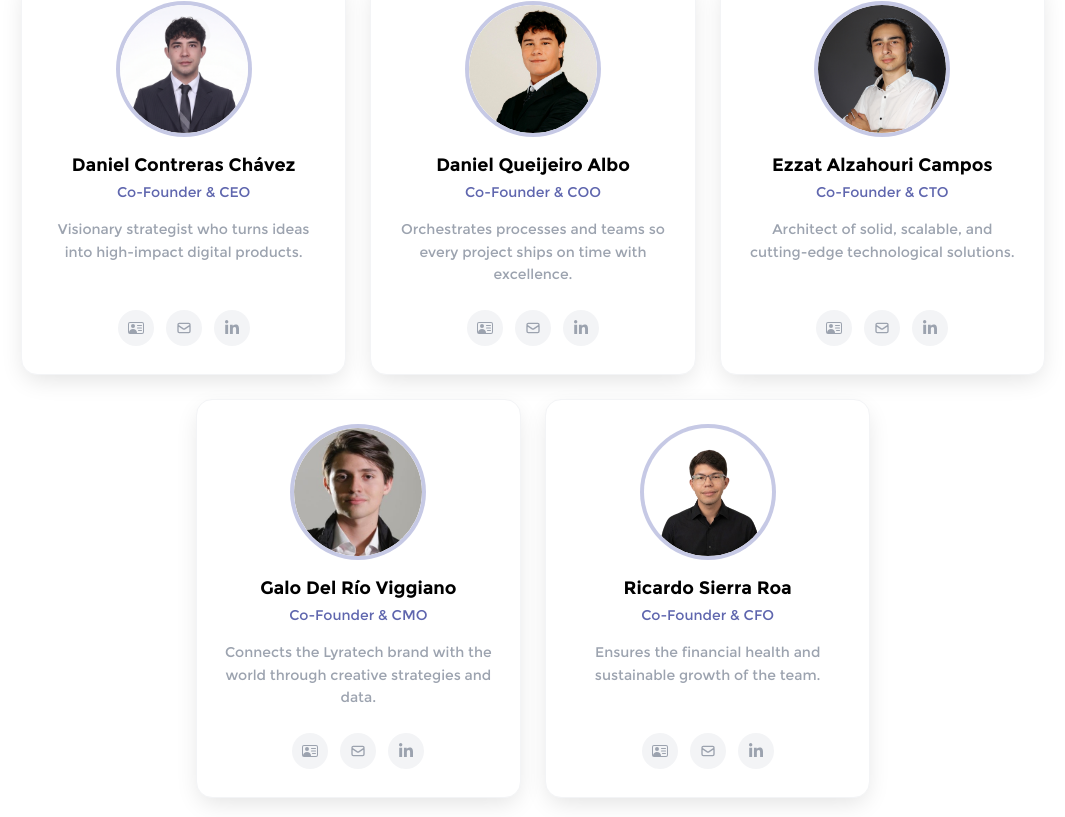
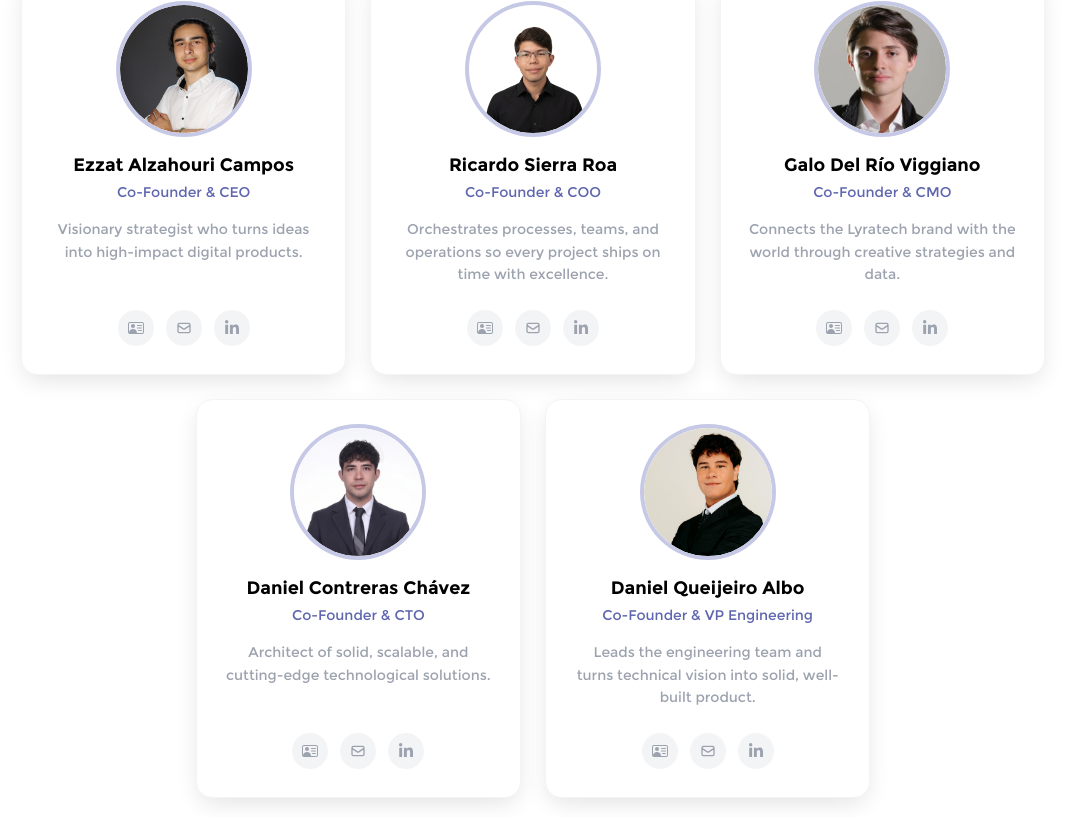
Before and after one commit to lyra-tc/lyratech, a Next.js app in the folder frontend/: page /en/about-us in a window 1280 px wide. Shown: the part 1003-1820 px from the top of the page, without its empty margins (107-1172 px from the left). Built offline with nearby package versions, Linux system fonts and the light colour scheme; no server answers.

Commit message:
feat(team): update co-founder titles, reorder team section and realign bios

```diff
--- a/frontend/src/app/[locale]/daniel-contreras/page.tsx
+++ b/frontend/src/app/[locale]/daniel-contreras/page.tsx
@@ -11,7 +11,7 @@ export default function DanielC() {
             <Profile
                 imageSrc={DaniCImage}
                 name="Daniel Contreras Chávez"
-                position="Co-Founder & CEO"
+                position="Co-Founder & CTO"
             />
             <ButtonLanguage />
             <Contact
--- a/frontend/src/app/[locale]/daniel-queijeiro/page.tsx
+++ b/frontend/src/app/[locale]/daniel-queijeiro/page.tsx
@@ -11,7 +11,7 @@ export default function DanielQ() {
             <Profile
                 imageSrc={DaniQImage}
                 name="Daniel Queijeiro Albo"
-                position="Co-Founder & COO"
+                position="Co-Founder & VP Engineering"
             />
             <ButtonLanguage />
             <Contact
--- a/frontend/src/app/[locale]/ezzat/page.tsx
+++ b/frontend/src/app/[locale]/ezzat/page.tsx
@@ -11,7 +11,7 @@ export default function Ezzat() {
             <Profile
                 imageSrc={EzzatImage}
                 name="Ezzat Alzahouri Campos"
-                position="Co-Founder & CTO"
+                position="Co-Founder & CEO"
             />
             <ButtonLanguage />
             <Contact
--- a/frontend/src/app/[locale]/ricardo-v3/page.tsx
+++ b/frontend/src/app/[locale]/ricardo-v3/page.tsx
@@ -5,7 +5,7 @@ export default function RicardoV3() {
     return (
         <Hero
             name="Ricardo Sierra Roa"
-            role="Co-Founder & CFO"
+            role="Co-Founder & COO"
             company="LyraTech"
             phone="525564075229"
             email="ricardo.sierra@lyratech.com.mx"
--- a/frontend/src/app/[locale]/ricardo-v4/page.tsx
+++ b/frontend/src/app/[locale]/ricardo-v4/page.tsx
@@ -15,7 +15,7 @@ export default function RicardoV4() {
                     </div>
                     <div>
                         <p className="text-sm font-bold text-[#272a33] leading-none font-montserrat-bold">Ricardo Sierra Roa</p>
-                        <p className="text-xs text-[#5f66ae] font-montserrat">Co-Founder & CFO at LyraTech</p>
+                        <p className="text-xs text-[#5f66ae] font-montserrat">Co-Founder & COO at LyraTech</p>
                     </div>
                 </div>
                 <a
--- a/frontend/src/app/[locale]/ricardo/page.tsx
+++ b/frontend/src/app/[locale]/ricardo/page.tsx
@@ -11,7 +11,7 @@ export default function Ricardo() {
             <Profile
                 imageSrc={RichieImage}
                 name="Ricardo Sierra Roa"
-                position="Co-Founder & CFO"
+                position="Co-Founder & COO"
             />
             <ButtonLanguage />
             <Contact
--- a/frontend/src/components/AboutUs/TeamSection/index.tsx
+++ b/frontend/src/components/AboutUs/TeamSection/index.tsx
@@ -16,31 +16,22 @@ import RichieImage from "@/assets/images/DigitalBusinessCard/Richie.png";
 
 const members = [
     {
-        name: "Daniel Contreras Chávez",
+        name: "Ezzat Alzahouri Campos",
         role: "Co-Founder & CEO",
-        image: DaniCImage,
-        email: "daniel.contreras@lyratech.com.mx",
-        cardUrl: "/daniel-contreras",
-        linkedinUrl: "https://www.linkedin.com/in/daniel-contreras-ch%C3%A1vez-22b304292/",
-        descKey: "desc1",
-    },
-    {
-        name: "Daniel Queijeiro Albo",
-        role: "Co-Founder & COO",
-        image: DaniQImage,
-        email: "daniel.queijeiro@lyratech.com.mx",
-        cardUrl: "/daniel-queijeiro",
-        linkedinUrl: "https://www.linkedin.com/in/daniel-queijeiro-albo-0377a2292/",
-        descKey: "desc2",
-    },
-    {
-        name: "Ezzat Alzahouri Campos",
-        role: "Co-Founder & CTO",
         image: EzzatImage,
         email: "ezzat.alzahouri@lyratech.com.mx",
         cardUrl: "/ezzat",
         linkedinUrl: "https://www.linkedin.com/in/ezzat-alzahouri/",
-        descKey: "desc3",
+        descKey: "desc1",
+    },
+    {
+        name: "Ricardo Sierra Roa",
+        role: "Co-Founder & COO",
+        image: RichieImage,
+        email: "ricardo.sierra@lyratech.com.mx",
+        cardUrl: "/ricardo",
+        linkedinUrl: "https://www.linkedin.com/in/ricardo-sierra-roa",
+        descKey: "desc5",
     },
     {
         name: "Galo Del Río Viggiano",
@@ -52,13 +43,22 @@ const members = [
         descKey: "desc4",
     },
     {
-        name: "Ricardo Sierra Roa",
-        role: "Co-Founder & CFO",
-        image: RichieImage,
-        email: "ricardo.sierra@lyratech.com.mx",
-        cardUrl: "/ricardo",
-        linkedinUrl: "https://www.linkedin.com/in/ricardo-sierra-roa",
-        descKey: "desc5",
+        name: "Daniel Contreras Chávez",
+        role: "Co-Founder & CTO",
+        image: DaniCImage,
+        email: "daniel.contreras@lyratech.com.mx",
+        cardUrl: "/daniel-contreras",
+        linkedinUrl: "https://www.linkedin.com/in/daniel-contreras-ch%C3%A1vez-22b304292/",
+        descKey: "desc3",
+    },
+    {
+        name: "Daniel Queijeiro Albo",
+        role: "Co-Founder & VP Engineering",
+        image: DaniQImage,
+        email: "daniel.queijeiro@lyratech.com.mx",
+        cardUrl: "/daniel-queijeiro",
+        linkedinUrl: "https://www.linkedin.com/in/daniel-queijeiro-albo-0377a2292/",
+        descKey: "desc2",
     },
 ];
 
--- a/frontend/src/messages/de.json
+++ b/frontend/src/messages/de.json
@@ -129,10 +129,10 @@
     "title": "Unser Team",
     "photoAlt": "Foto von {name}",
     "desc1": "Visionärer Stratege, der Ideen in digitale Produkte mit hoher Wirkung verwandelt.",
-    "desc2": "Koordiniert Prozesse und Teams, damit jedes Projekt pünktlich und mit Exzellenz geliefert wird.",
+    "desc2": "Leitet das Engineering-Team und verwandelt die technische Vision in ein solides, gut gebautes Produkt.",
     "desc3": "Architekt robuster, skalierbarer und hochmoderner Technologielösungen.",
     "desc4": "Verbindet die Marke Lyratech mit der Welt durch kreative Strategien und Daten.",
-    "desc5": "Sichert die finanzielle Gesundheit und das nachhaltige Wachstum des Teams."
+    "desc5": "Koordiniert Prozesse, Teams und Abläufe, damit jedes Projekt pünktlich und mit Exzellenz geliefert wird."
   },
   "diagnostico": {
     "label": "Strategische Diagnose",
--- a/frontend/src/messages/en.json
+++ b/frontend/src/messages/en.json
@@ -129,10 +129,10 @@
     "title": "Our team",
     "photoAlt": "Photo of {name}",
     "desc1": "Visionary strategist who turns ideas into high-impact digital products.",
-    "desc2": "Orchestrates processes and teams so every project ships on time with excellence.",
+    "desc2": "Leads the engineering team and turns technical vision into solid, well-built product.",
     "desc3": "Architect of solid, scalable, and cutting-edge technological solutions.",
     "desc4": "Connects the Lyratech brand with the world through creative strategies and data.",
-    "desc5": "Ensures the financial health and sustainable growth of the team."
+    "desc5": "Orchestrates processes, teams, and operations so every project ships on time with excellence."
   },
   "diagnostico": {
     "label": "Strategic Diagnosis",
--- a/frontend/src/messages/es.json
+++ b/frontend/src/messages/es.json
@@ -129,10 +129,10 @@
     "title": "Nuestro equipo",
     "photoAlt": "Foto de {name}",
     "desc1": "Estratega visionario que convierte ideas en productos digitales de alto impacto.",
-    "desc2": "Orquesta procesos y equipos para que cada proyecto llegue a tiempo y con excelencia.",
+    "desc2": "Lidera al equipo de ingeniería y convierte la visión técnica en producto sólido y bien construido.",
     "desc3": "Arquitecto de soluciones tecnológicas sólidas, escalables y a la vanguardia.",
     "desc4": "Conecta la marca Lyratech con el mundo a través de estrategias creativas y datos.",
-    "desc5": "Asegura la salud financiera y el crecimiento sostenible del equipo."
+    "desc5": "Orquesta procesos, equipos y operaciones para que cada proyecto llegue a tiempo y con excelencia."
   },
   "diagnostico": {
     "label": "Diagnóstico Estratégico",
--- a/frontend/src/messages/fr.json
+++ b/frontend/src/messages/fr.json
@@ -129,10 +129,10 @@
     "title": "Notre équipe",
     "photoAlt": "Photo de {name}",
     "desc1": "Stratège visionnaire qui transforme les idées en produits numériques à fort impact.",
-    "desc2": "Orchestre les processus et les équipes pour que chaque projet soit livré à temps et avec excellence.",
+    "desc2": "Dirige l'équipe d'ingénierie et transforme la vision technique en un produit solide et bien conçu.",
     "desc3": "Architecte de solutions technologiques solides, évolutives et à la pointe.",
     "desc4": "Connecte la marque Lyratech avec le monde grâce à des stratégies créatives et des données.",
-    "desc5": "Assure la santé financière et la croissance durable de l'équipe."
+    "desc5": "Orchestre les processus, les équipes et les opérations pour que chaque projet soit livré à temps et avec excellence."
   },
   "diagnostico": {
     "label": "Diagnostic Stratégique",
```
